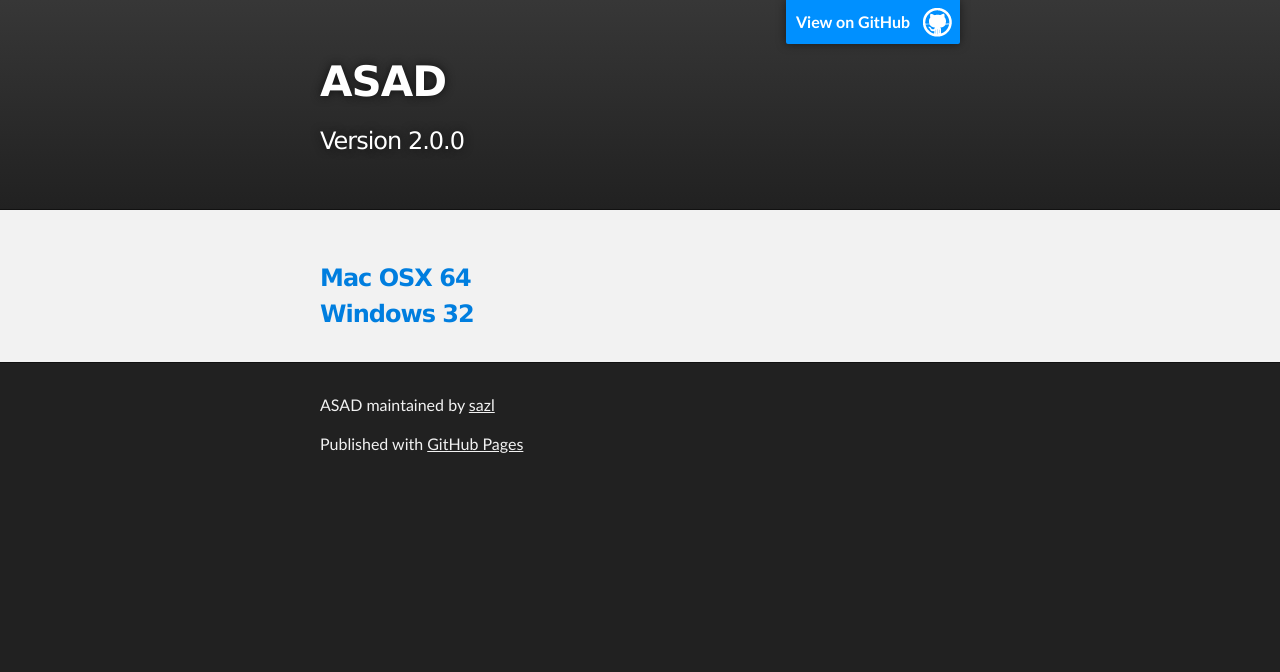
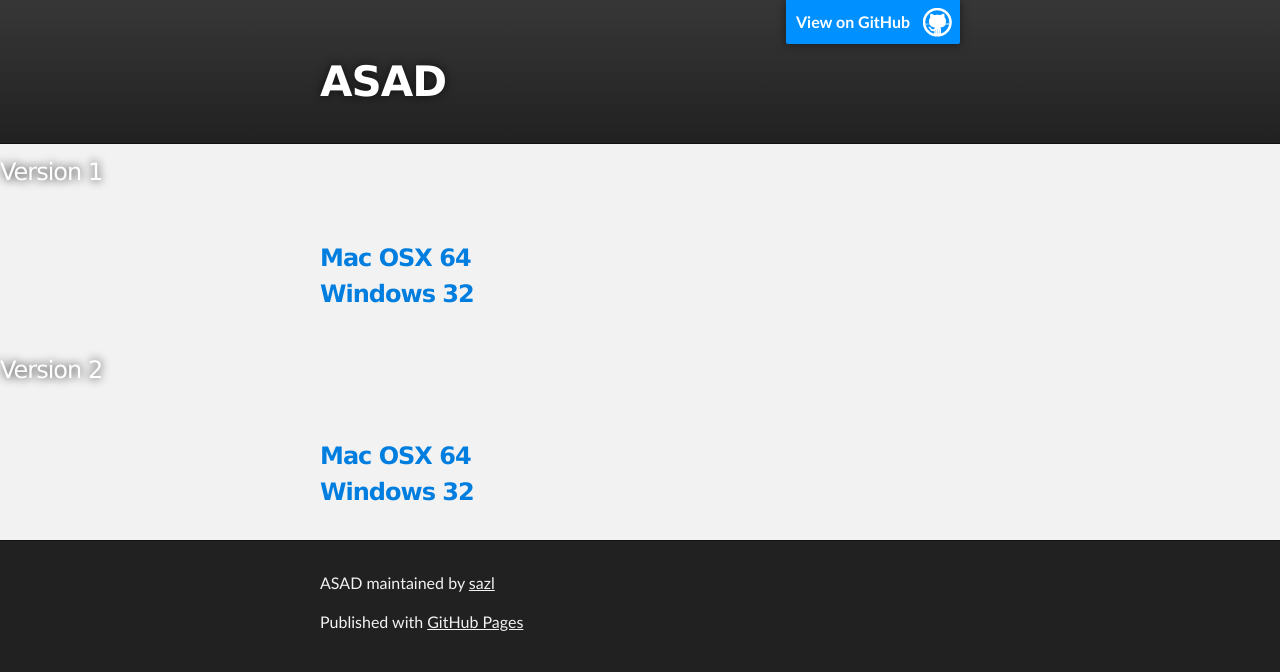
Before and after one commit to sazl/ASAD, a plain HTML site: page index.html in a window 1280 px wide. Drawn offline with Linux system fonts and the light colour scheme.

Commit message:
Update index.html

```diff
--- a/index.html
+++ b/index.html
@@ -19,15 +19,23 @@
           <a id="forkme_banner" href="https://github.com/sazl/ASAD">View on GitHub</a>
 
           <h1 id="project_title">ASAD</h1>
-          <h2 id="project_tagline">Version 2.0.0</h2>
-
-
         </header>
     </div>
 
     <!-- MAIN CONTENT -->
     <div id="main_content_wrap" class="outer">
-      <section id="main_content" class="inner">
+      <h2 id="project_tagline">Version 1</h2>
+      <section class="inner">
+           <h3>
+            <section>
+              <a href="https://github.com/sazl/ASAD/releases/download/v1.6.2/asad-1.6.2-mac-64.zip">Mac OSX 64</a><br/>
+              <a href="https://github.com/sazl/ASAD/releases/download/v1.6.2/asad-1.6.2-win32.zip">Windows 32</a>
+            </section>
+            </h3>
+      </section>
+
+      <h2 id="project_tagline">Version 2</h2>
+      <section class="inner">
            <h3>
             <section>
               <a href="https://github.com/sazl/ASAD/releases/download/v2.0.0/asad-2.0.0-mac-64.zip">Mac OSX 64</a><br/>
```
